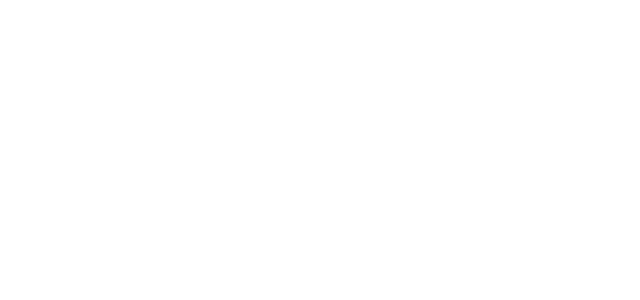
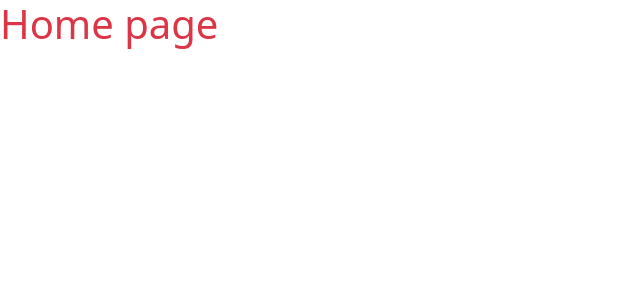
Before and after one commit to abdelrahmanShabaan/React_js_ITI_XMaster_Packages, a React (Create React App) app: page / in a window 1280 px wide. Shown: the top 300 px of the page, without its empty margins (0-640 px from the left). Built offline with nearby package versions, Linux system fonts and the light colour scheme.

Commit message:
create home route

```diff
--- a/src/App.js
+++ b/src/App.js
@@ -6,6 +6,7 @@
 import AppClassComponent from './Pages/AppClassComponent';
 import AppFunctionComponent from './Pages/AppFunctionComponent';
 import UsersData from './Pages/UsersData';
+import Home from './Pages/Home';
 
 function App() {
   return (
@@ -20,6 +21,8 @@
       {/* <AddUser /> */}
 
       <BrowserRouter>
+
+      <Route path={"/"} component={Home} />
       <Route path={"/class"} component={AppClassComponent} />
       <Route path={"/fun"} component={AppFunctionComponent} />
       <Route path={"/adduser"} component={AddUser} />
--- /dev/null
+++ b/src/Pages/Home.js
@@ -0,0 +1,15 @@
+
+
+function Home() {
+
+
+        return(
+
+            <>
+                <h1 className="text-danger">Home page</h1>
+            </>
+        )
+
+}
+
+export default Home;
```
